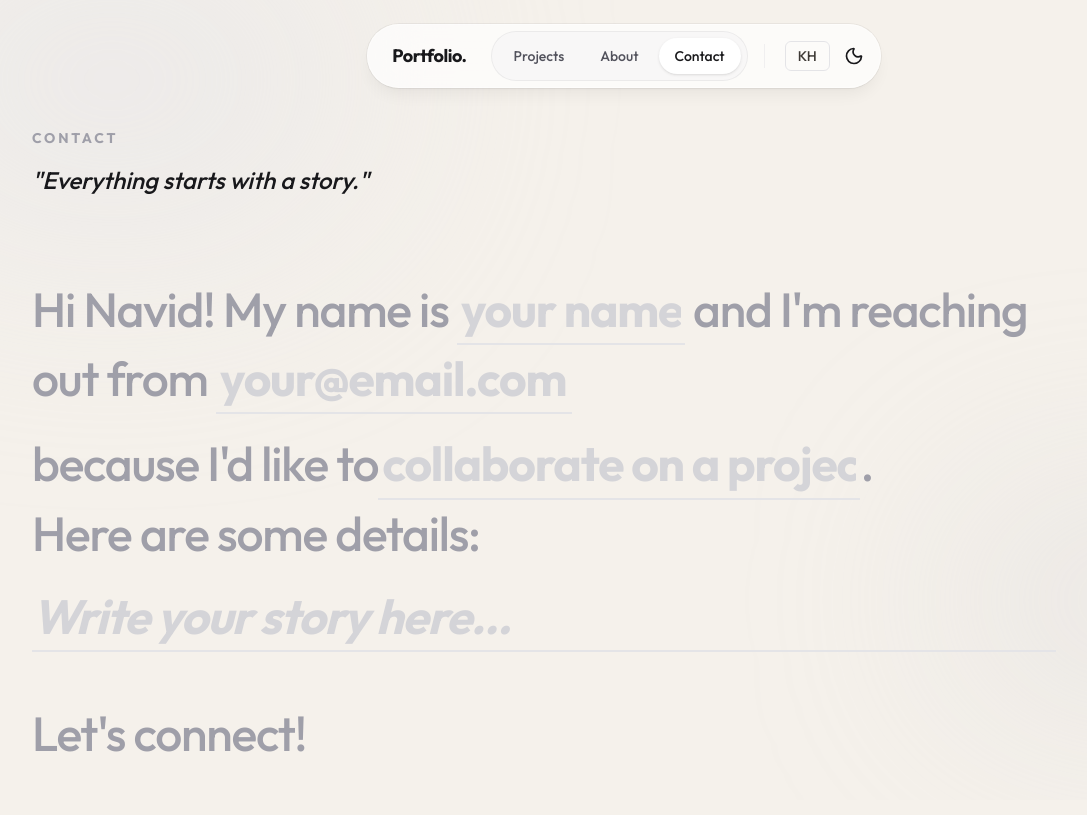
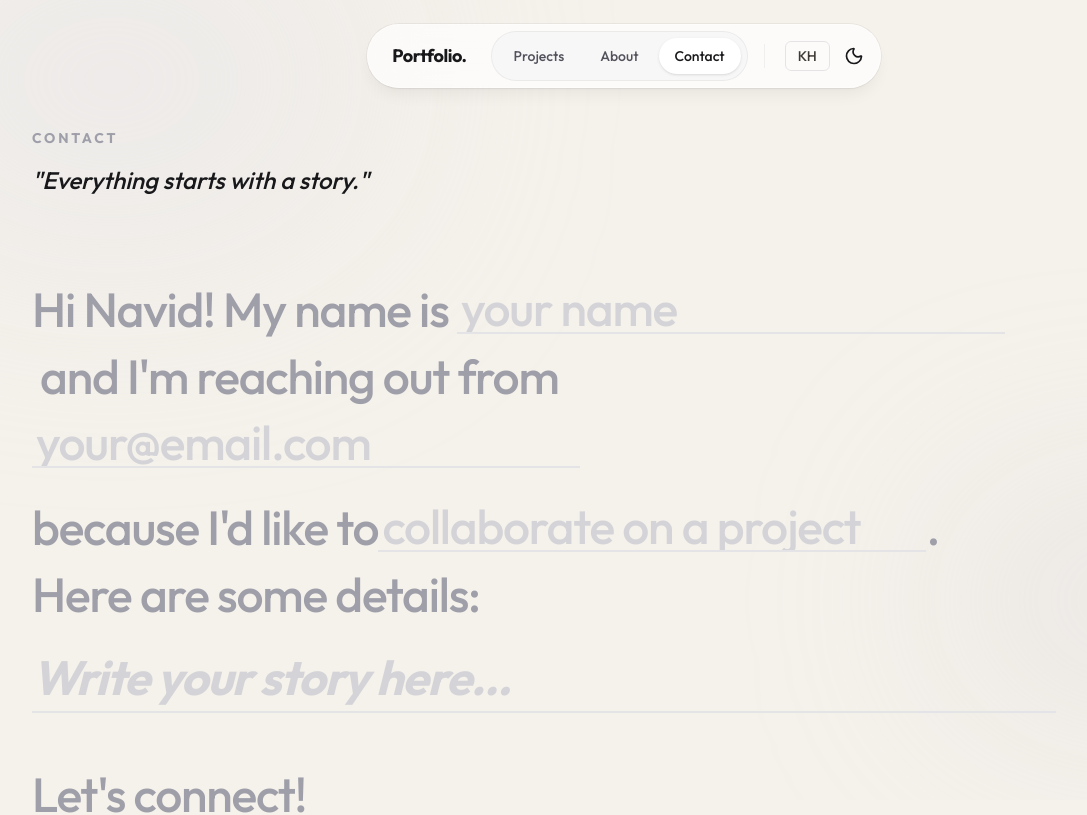
Before and after one commit to Navid-Meng/my-portfolio, a Next.js app: page /contact in a window 1280 px wide. Shown: the top 815 px of the page, without its empty margins (16-1103 px from the left). Built offline with nearby package versions, Linux system fonts and the light colour scheme; a web font is replaced by a local one.

Commit message:
fix: input text

```diff
--- a/components/sections/ContactForm.tsx
+++ b/components/sections/ContactForm.tsx
@@ -1,6 +1,6 @@
 'use client';
 
-import React, { useState, useRef, useEffect } from 'react';
+import React, { useState } from 'react';
 import { motion, AnimatePresence } from 'framer-motion';
 import { Send, CheckCircle2, ChevronRight } from 'lucide-react';
 
@@ -19,40 +19,35 @@ const AutoSizeInput = ({
   type?: string,
   className?: string
 }) => {
-  const [width, setWidth] = useState(0);
-  const span = useRef<HTMLSpanElement>(null);
-
-  useEffect(() => {
-    if (span.current) {
-      setWidth(span.current.offsetWidth);
-    }
-  }, [value, placeholder]);
-
   return (
-    <span className="relative inline-block align-baseline">
+    <div className="inline-grid align-baseline items-center justify-items-start relative group">
+      {/* Hidden element for measuring width/height */}
       <span
-        ref={span}
-        className={`absolute bottom-0 left-0 -z-10 invisible whitespace-pre px-1 text-2xl lg:text-5xl font-medium tracking-tight ${className}`}
+        className={`col-start-1 row-start-1 invisible whitespace-pre-wrap break-all px-1 min-w-[20px] text-2xl lg:text-5xl font-medium tracking-tight ${className}`}
+        aria-hidden="true"
       >
         {value || placeholder}
       </span>
-      <input
-        type={type}
+
+      {/* Actual input element */}
+      <textarea
         name={name}
         value={value}
         onChange={onChange}
         placeholder={placeholder}
-        style={{ width: `${Math.max(width + 4, 20)}px` }}
+        rows={1}
         className={`
+          col-start-1 row-start-1 w-full h-full resize-none overflow-hidden
           bg-transparent border-b-2 border-zinc-200 dark:border-zinc-800
           focus:border-zinc-900 dark:focus:border-white
           outline-none transition-colors duration-300
-          p-0 px-1 text-zinc-900 dark:text-white inline-block
+          p-0 px-1 text-zinc-900 dark:text-white
           placeholder:text-zinc-300 dark:placeholder:text-zinc-700
+          text-2xl lg:text-5xl font-medium tracking-tight
           ${className}
         `}
       />
-    </span>
+    </div>
   );
 };
 
```
